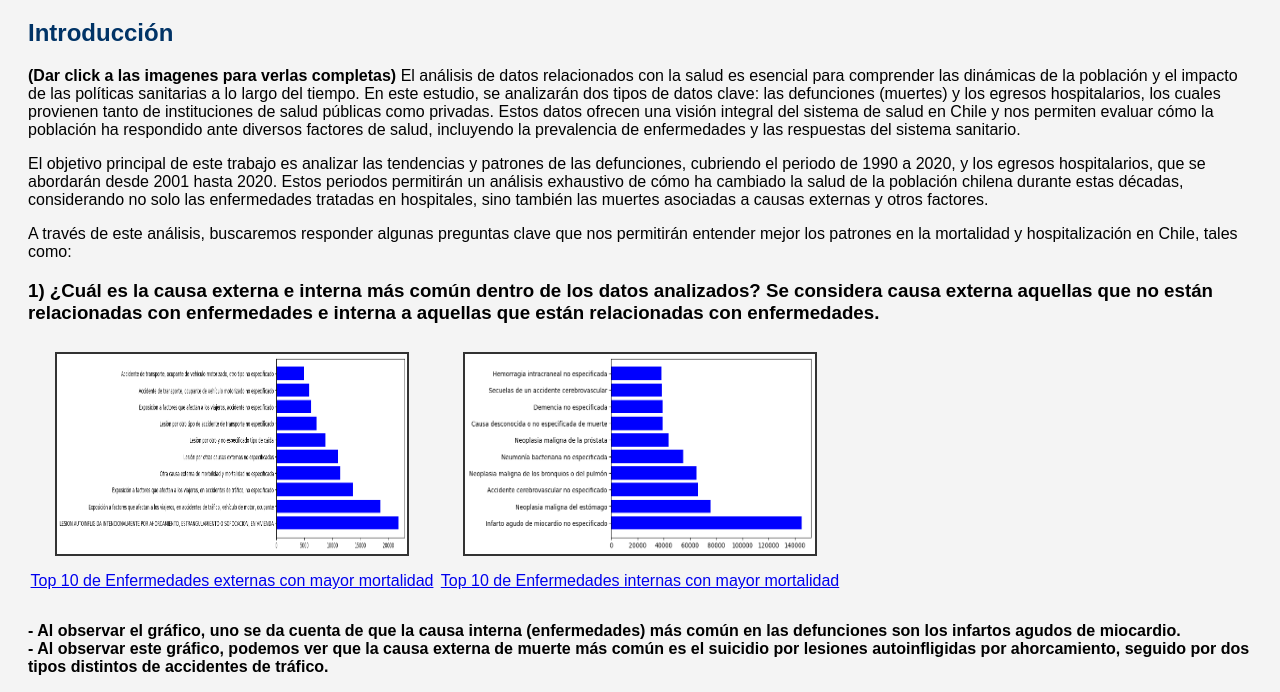
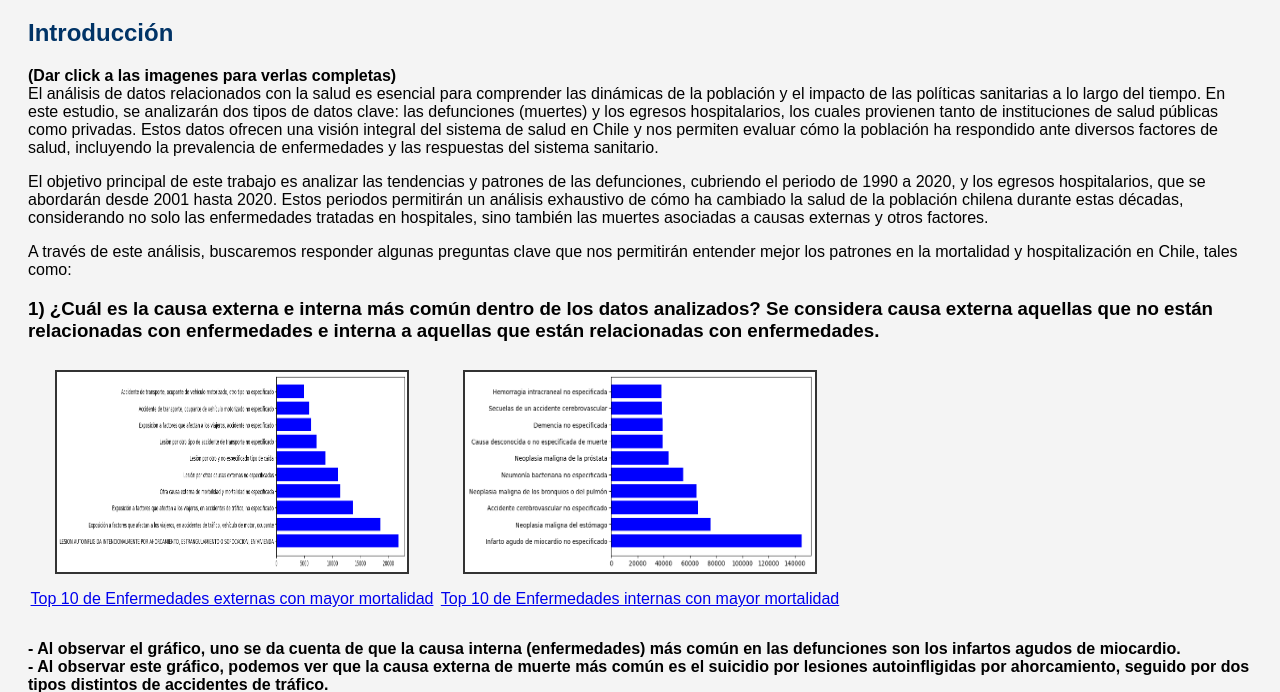
Before and after one commit to siwikiwi/ATDC--imt2200, a plain HTML site: page index.html in a window 1280 px wide. Shown: the part 89-781 px from the top of the page. Drawn offline with Linux system fonts and the light colour scheme.

Commit message:
pagina web con img

```diff
--- a/index.html
+++ b/index.html
@@ -124,7 +124,7 @@
 
     <div class="Introducción">
         <h2>Introducción</h2>
-        <p> <strong>(Dar click a las imagenes para verlas completas)</strong>
+        <p> <strong>(Dar click a las imagenes para verlas completas)</strong><br>
             El análisis de datos relacionados con la salud es esencial para comprender las dinámicas de la población y el impacto de las políticas sanitarias a lo largo del tiempo. En este estudio, se analizarán dos tipos de datos clave: las defunciones (muertes) y los egresos hospitalarios, los cuales provienen tanto de instituciones de salud públicas como privadas. Estos datos ofrecen una visión integral del sistema de salud en Chile y nos permiten evaluar cómo la población ha respondido ante diversos factores de salud, incluyendo la prevalencia de enfermedades y las respuestas del sistema sanitario.
         </p>
         <p>
```
